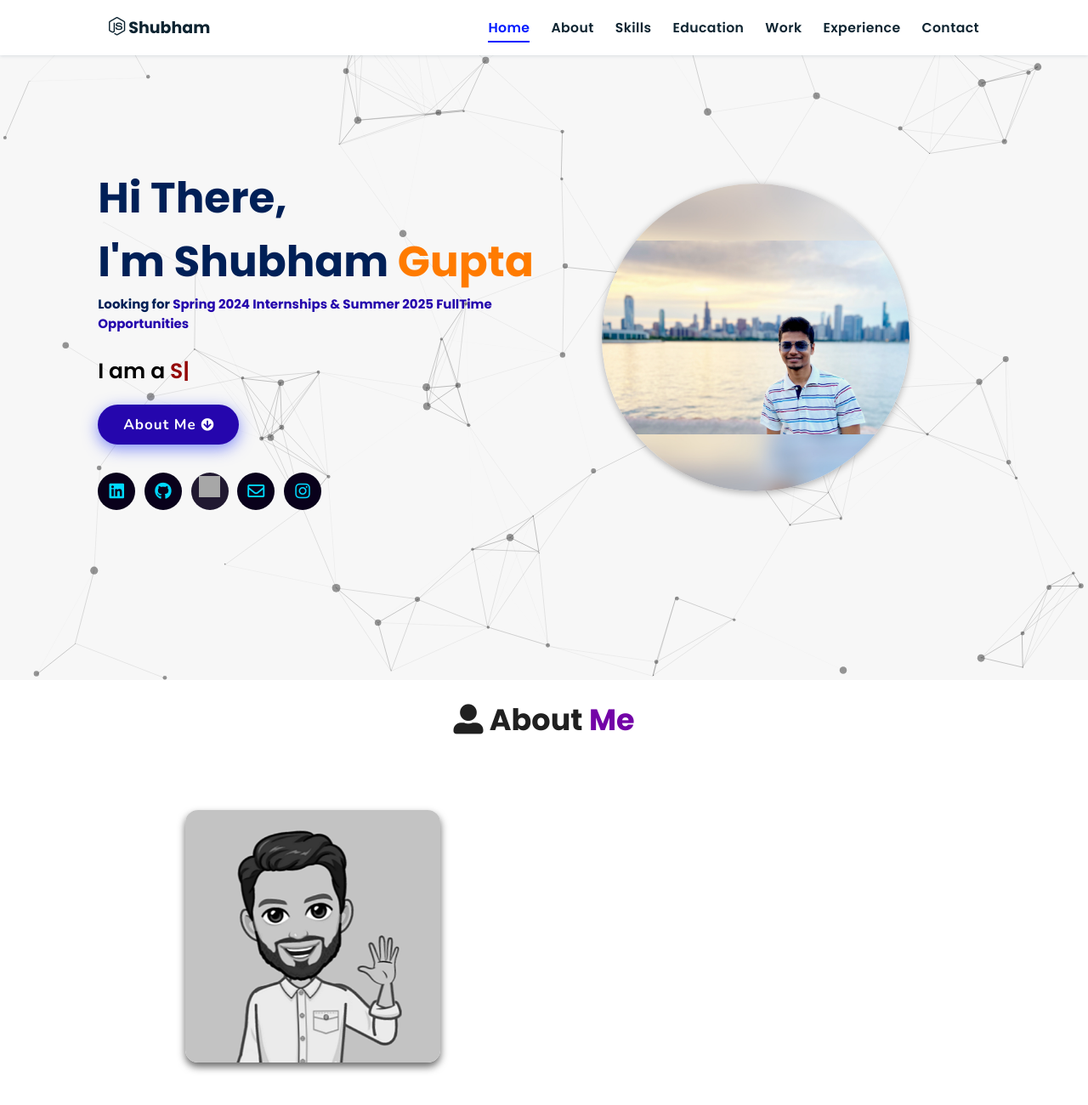
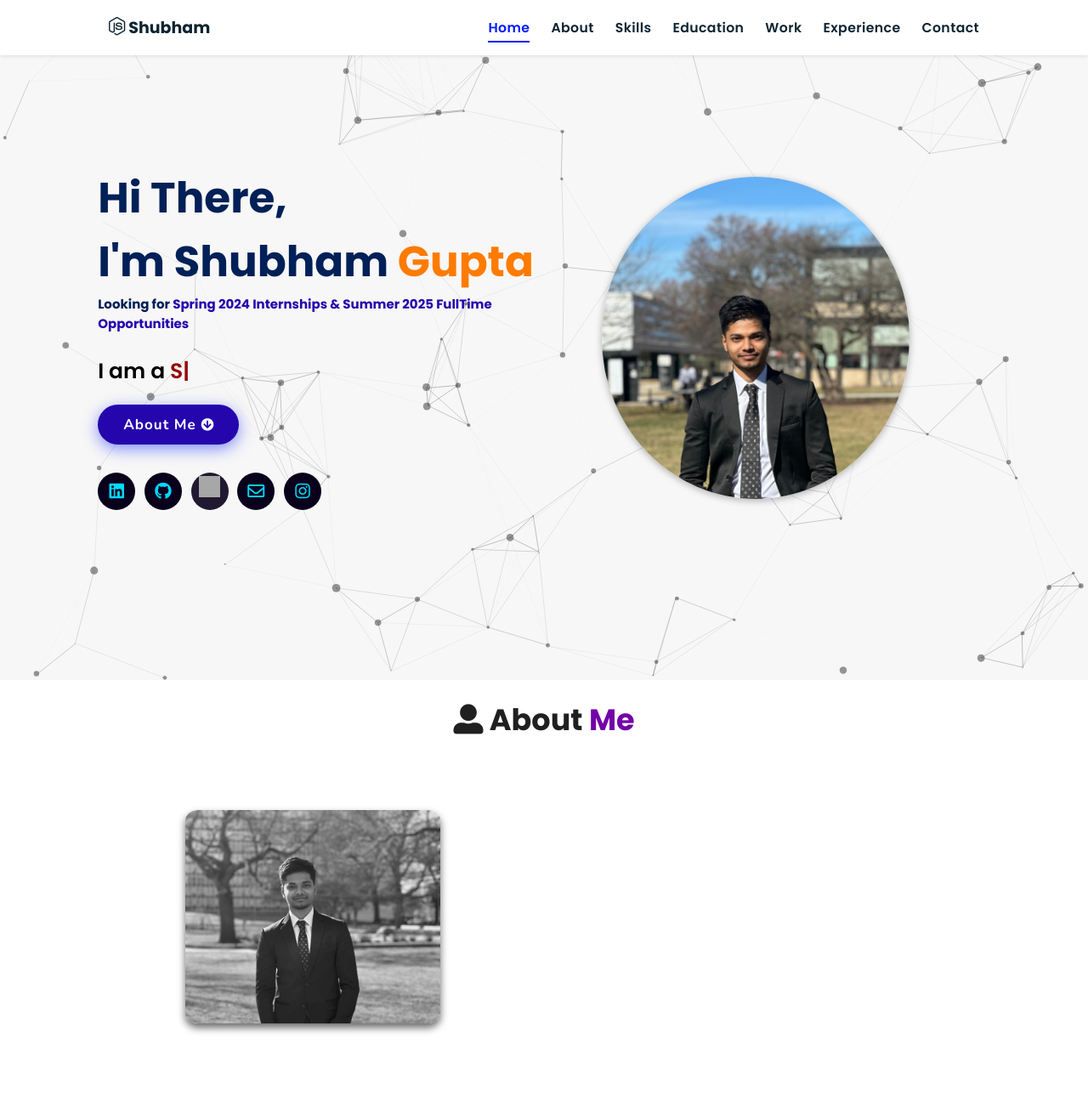
Before and after one commit to guptashubham95a/portfolio, a plain HTML site: page index.html in a window 1280 px wide. Shown: the top 1300 px of the page at 85% size. Drawn offline with nearby package versions, Linux system fonts and the light colour scheme; grey boxes are pictures that could not be loaded.

Commit message:
Added profile picture and README.md.

```diff
--- a/index.html
+++ b/index.html
@@ -81,7 +81,7 @@
     </div>
 <div class="image">
     <!-- <img draggable="false" class="tilt" src="./assets/images/hero.png" alt=""> -->
-    <img draggable="false" class="tilt" src="./assets/images/profile3.png" alt="">
+    <img draggable="false" class="tilt" src="./assets/images/myPhotoIIT.jpg" alt="">
 </div>
 </section>
 <!-- hero section ends -->
@@ -94,7 +94,7 @@
 
     <div class="row" >
     <div class="image">
-        <img draggable="false" class="tilt" src="./assets/images/hero.png" alt="profileImage">
+        <img draggable="false" class="tilt" src="./assets/images/myPhoto.jpg" alt="profileImage">
     </div>
     <div class="content">
         <h3>I'm Shubham</h3>
@@ -209,6 +209,11 @@
           <h4>Courses</h4>
           <ol>
             <!-- changes add more and shuffle this -->
+
+
+
+
+
             <li>Applied Data Science</li>
             <li>Machine Learning</li>
             <li>Block chain</li>
```
Also changed, not shown: assets/images/myPhoto.jpg (added), assets/images/myPhotoIIT.jpg (added), assets/images/new.jpg (added), 3 other files.
